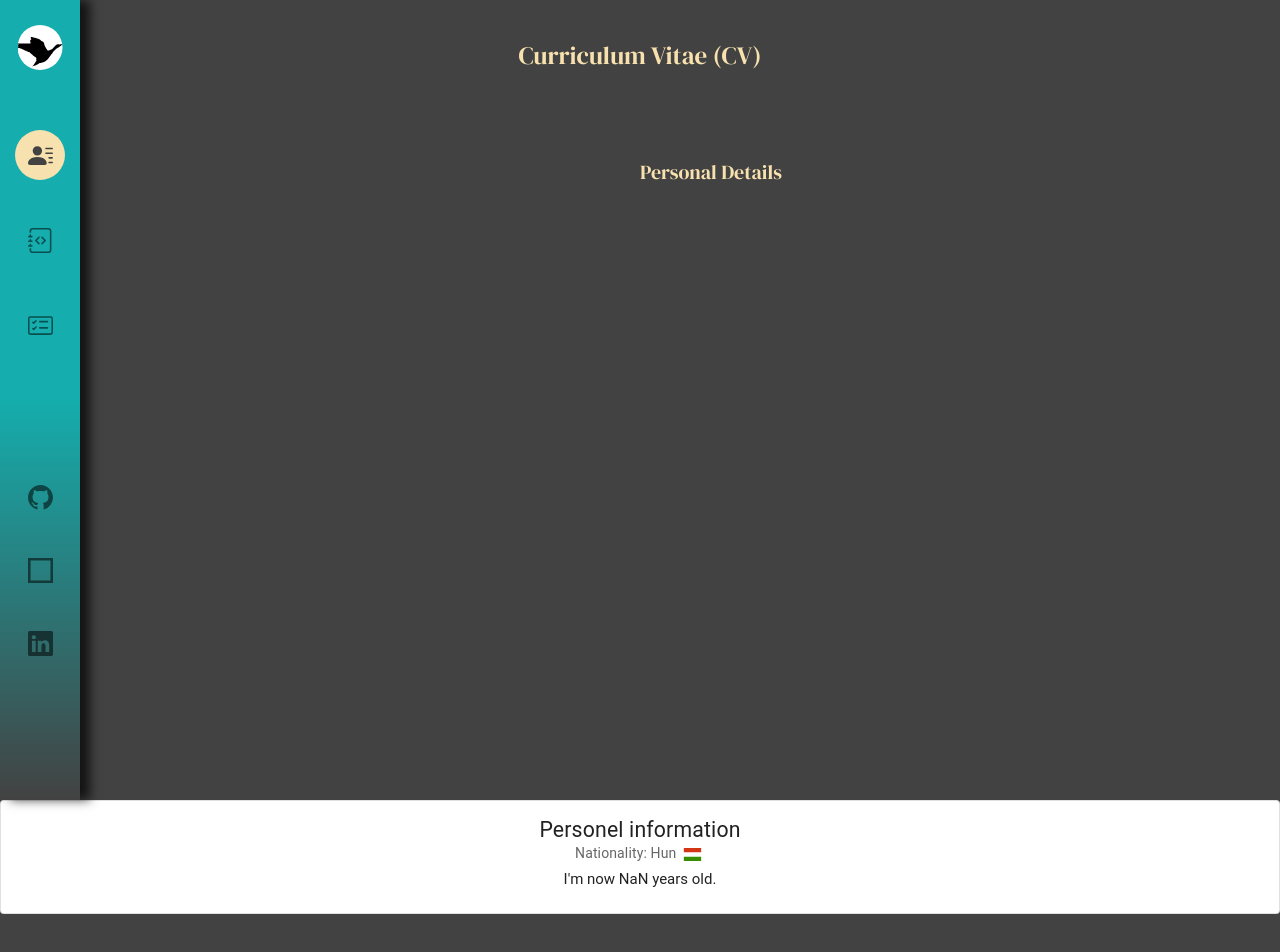
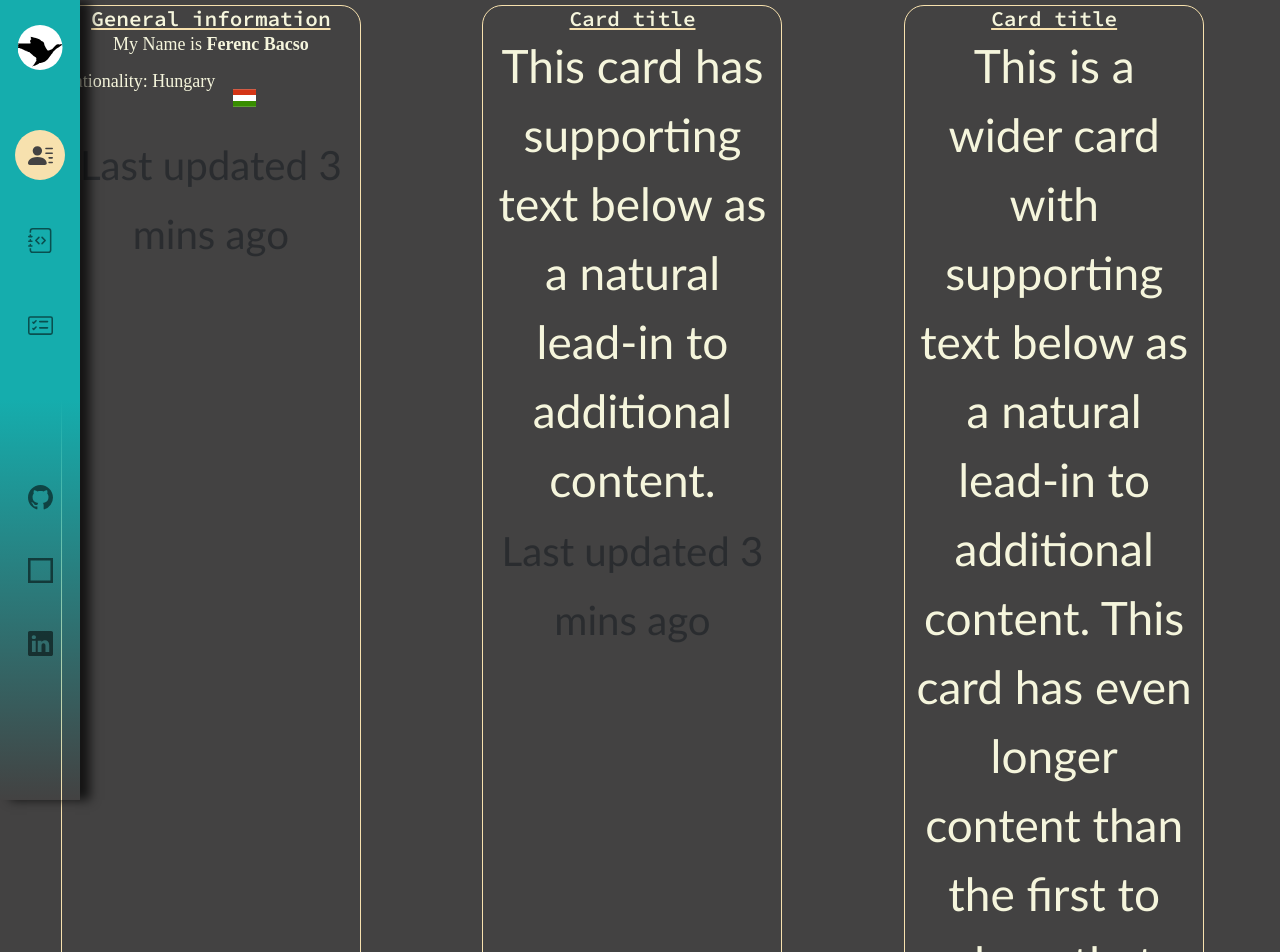
Before and after one commit to FerencBacso89/resume, a React (Vite) app: page /introduce in a window 1280 px wide. Shown: the top 952 px of the page. Before the commit the page ends 914 px from the top, so only its background shows below. Built offline with nearby package versions, Linux system fonts and the light colour scheme.

Commit message:
add bootstrap card to introduce
Add introduce.jsx BS cards.
personal details are categorized and show on card this is the idea

```diff
--- a/src/Components/Introduce/Introduce.jsx
+++ b/src/Components/Introduce/Introduce.jsx
@@ -15,49 +15,53 @@ const calcAge=() =>{
   const theBigday= new Date('1989-04-02');
   const currDate= new Date();
   const age = currDate.getFullYear - theBigday.getFullYear;
-  alert(age);
   return age;
 }
-const card = (
-  <>
-    <CardContent>
-    <Typography variant="h4" component="div">
-    Personel information
-    </Typography>
-    <Typography sx={{ fontSize: 14 }} color="text.secondary" gutterBottom>
-      Nationality: Hun <img className='flag_size' src={Hun} alt="Hungarian" />
-    </Typography>
-    <Typography variant='h5' component="p"> I'm now <span>{calcAge()}</span> years old. </Typography>
-    </CardContent>
-</>);
 function Introduce() {
   /*dynamichnadel how many years old */
   const [age, setAge] = React.useState(calcAge());
   return (
     <>
     <section className="goals">
-        {/* <img className='headerimg' src={Headimg} alt='Ferenc Bacsó Front-end Developer'></img> */}
       <div className='container-fluid introTitle'><h1>Curriculum Vitae (CV)</h1></div>
     </section>
-    <section className='perdet'>
-      <h2 className='pDsubTitle'>Personal Details</h2>
-      <Box sx={{ minWidth: 275 }}>
-        <Card variant="outlined">
-          <CardContent>
-            <Typography variant="h4" component="div">
-              Personel information
-            </Typography>
-            <Typography sx={{ fontSize: 14 }} color="text.secondary" gutterBottom>
-              Nationality: Hun <img className='flag_size' src={Hun} alt="Hungarian" />
-            </Typography>
-            <Typography variant='h5' component="div">
-              I'm now <span>{age.toString()}</span> years old.
-            </Typography>
-          </CardContent>
-        </Card>
-      </Box>
+    <section className='infoCards container-fluid row'>
+            <div class="card-deck row">
+              <div class="card-info">
+                <div class="card-body">
+                  <h2 class="card-title">General information</h2>
+                 <section className='info'>
+                        <div className='general'>
+                              <p>My Name is <b>Ferenc Bacso</b></p>
+                              <span className='row'>Nationality: Hungary <img src={Hun}  alt='Hungarian National flag'></img></span>
+                        </div>
+                 </section>
+                </div>
+                <div class="card-footer">
+                  <small class="text-muted">Last updated 3 mins ago</small>
+                </div>
+              </div>
+              <div class="card-info">
+                <div class="card-body">
+                  <h2 class="card-title">Card title</h2>
+                  <p class="card-text">This card has supporting text below as a natural lead-in to additional content.</p>
+                </div>
+                <div class="card-footer">
+                  <small class="text-muted">Last updated 3 mins ago</small>
+                </div>
+              </div>
+              <div class="card-info">
+                <div class="card-body">
+                  <h2 class="card-title">Card title</h2>
+                  <p class="card-text">This is a wider card with supporting text below as a natural lead-in to additional content. This card has even longer content than the first to show that equal height action.</p>
+                </div>
+                <div class="card-footer">
+                  <small class="text-muted">Last updated 3 mins ago</small>
+                </div>
+              </div>
+        </div>
+    </section>
 
-    </section>
 
     </>
   )
--- a/src/Components/Introduce/introduce.css
+++ b/src/Components/Introduce/introduce.css
@@ -31,3 +31,39 @@
     width:2.5rem;
     height: 1.3rem;
 }
+.card-deck{
+    position: absolute;
+    top:0%;
+}
+.infoCards{
+    display: flex;
+    flex-direction: row;
+    top:20%;
+}
+.general{
+    font-size: 1.8rem;
+    font-family: title;
+}
+.general span>img{
+    width: 3vw;
+    height: 5vh;
+    top: -1.2vh;
+    margin: 1rem;
+}
+.card-title{
+    font-family: codePro_reg;
+    font-size: 2.1rem;
+    font-weight: 600;
+    text-decoration: underline overline var(--lightText);
+}
+.card-info{
+    background:  var(--primeColor);
+border: 1px solid var(--lightText);
+border-radius: 20px;
+margin: 0.5rem auto;
+max-width: 300px;
+color: beige;
+word-wrap: break-word;
+overflow: hidden;
+
+}
```
